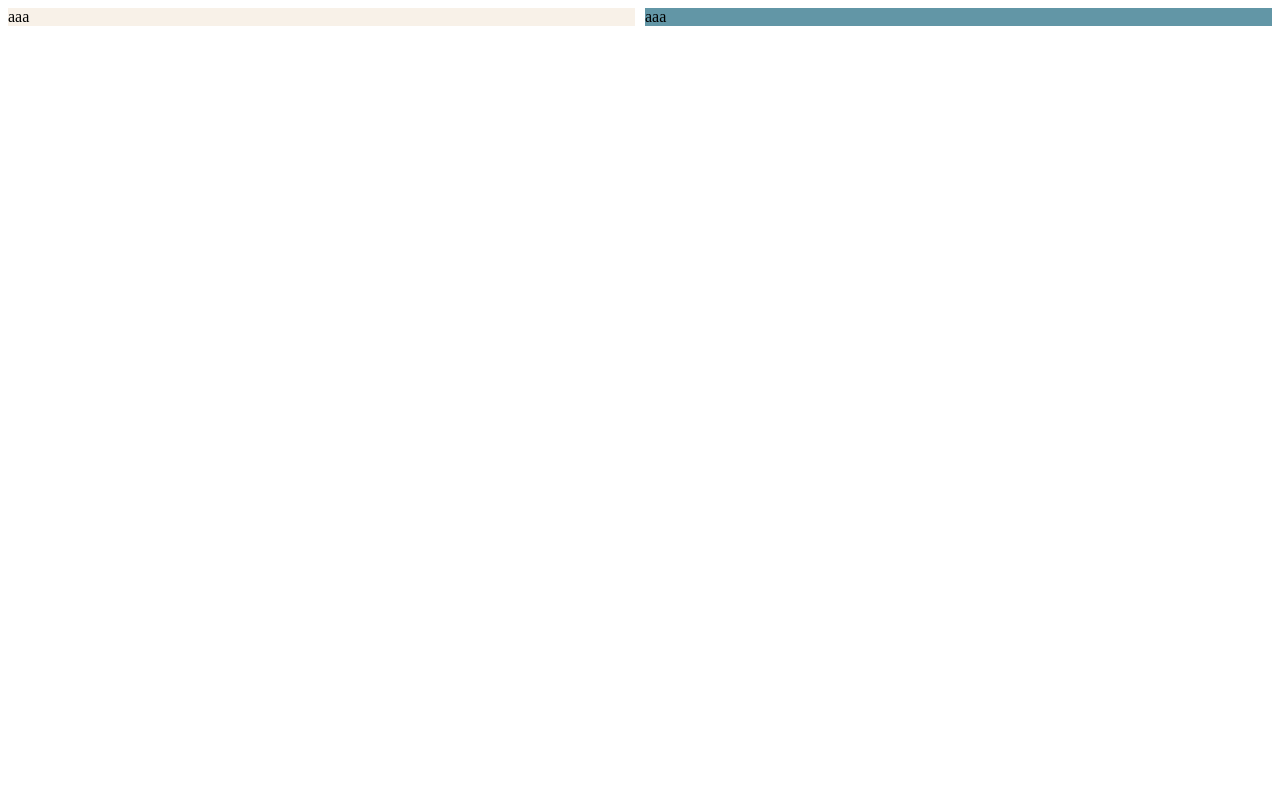
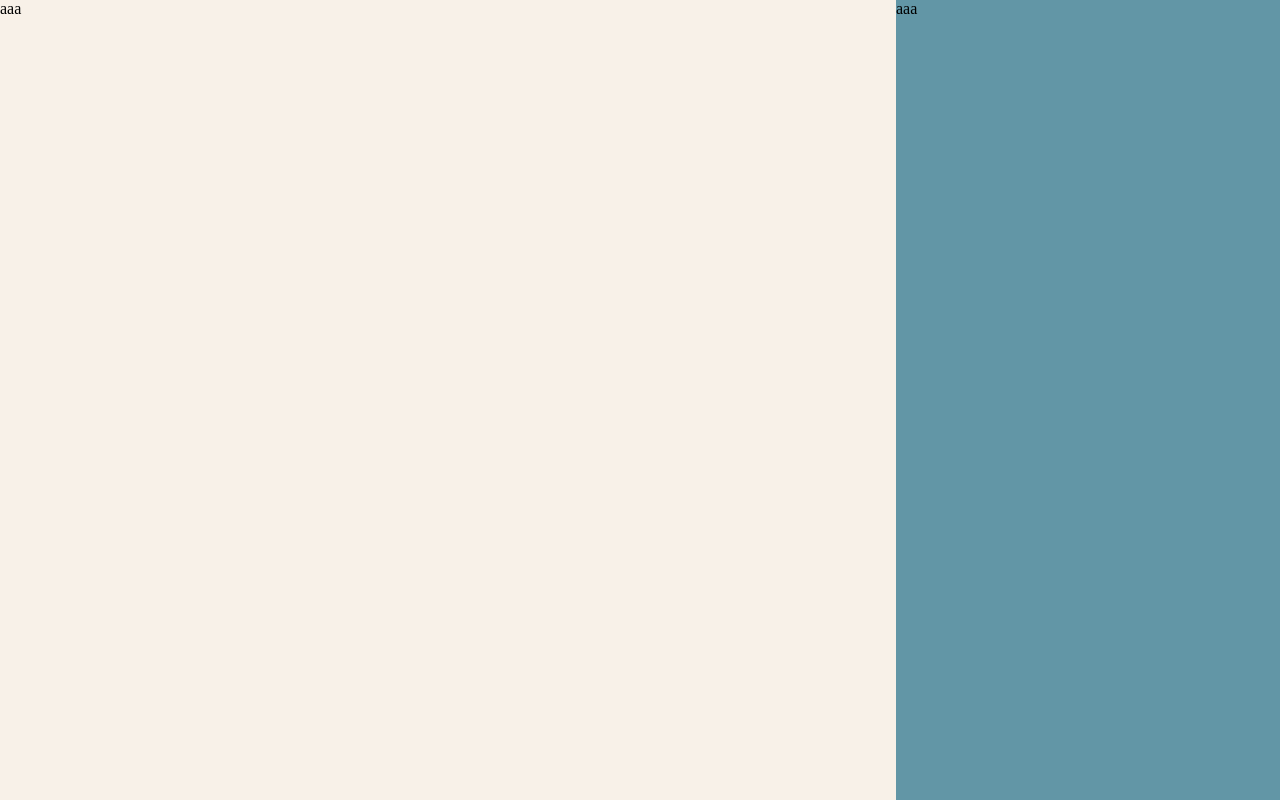
Before and after one commit to Turpentine-crypto/Sanctuary, a plain HTML site: page index.html in a window 1280 px wide. Drawn offline with Linux system fonts and the light colour scheme.

Commit message:
made the basic CSS background for index

```diff
--- a/CSS-FIles/styles.css
+++ b/CSS-FIles/styles.css
@@ -1,4 +1,9 @@
 /* Styling for index.html */
+
+html, body {
+    height: 100%;
+    margin: 0;
+}
 
 #First_div {
     background-color: #f8f1e8;
@@ -11,7 +16,7 @@
 
 .Grid_container {
     display: grid;
-    grid-template-columns: 1fr 1fr; /* Two equal columns */
-    grid-template-rows: 1fr 1fr;    /* Two equal rows */
-    gap: 10px;
+    grid-template-columns: 70% 30%;
+    grid-template-rows: 100% 100%;
+    height: 100vh;
 }
```
